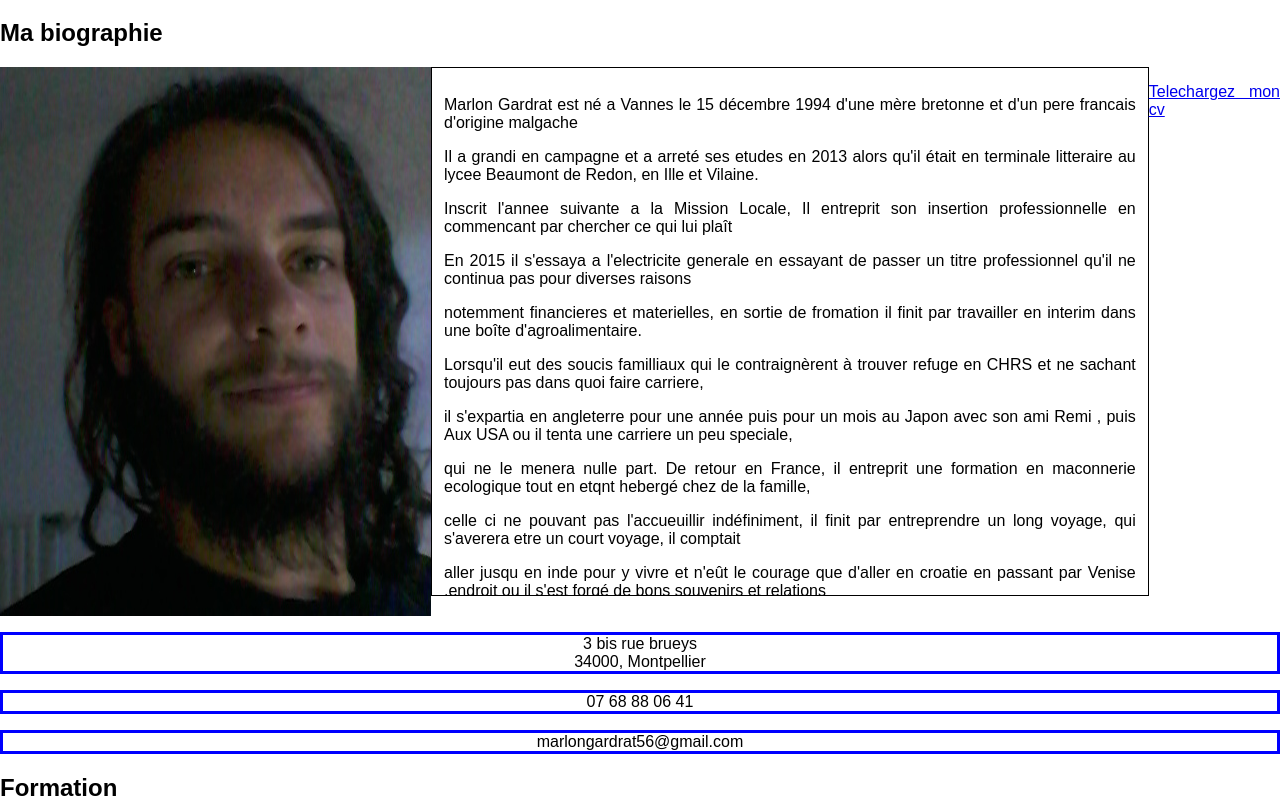
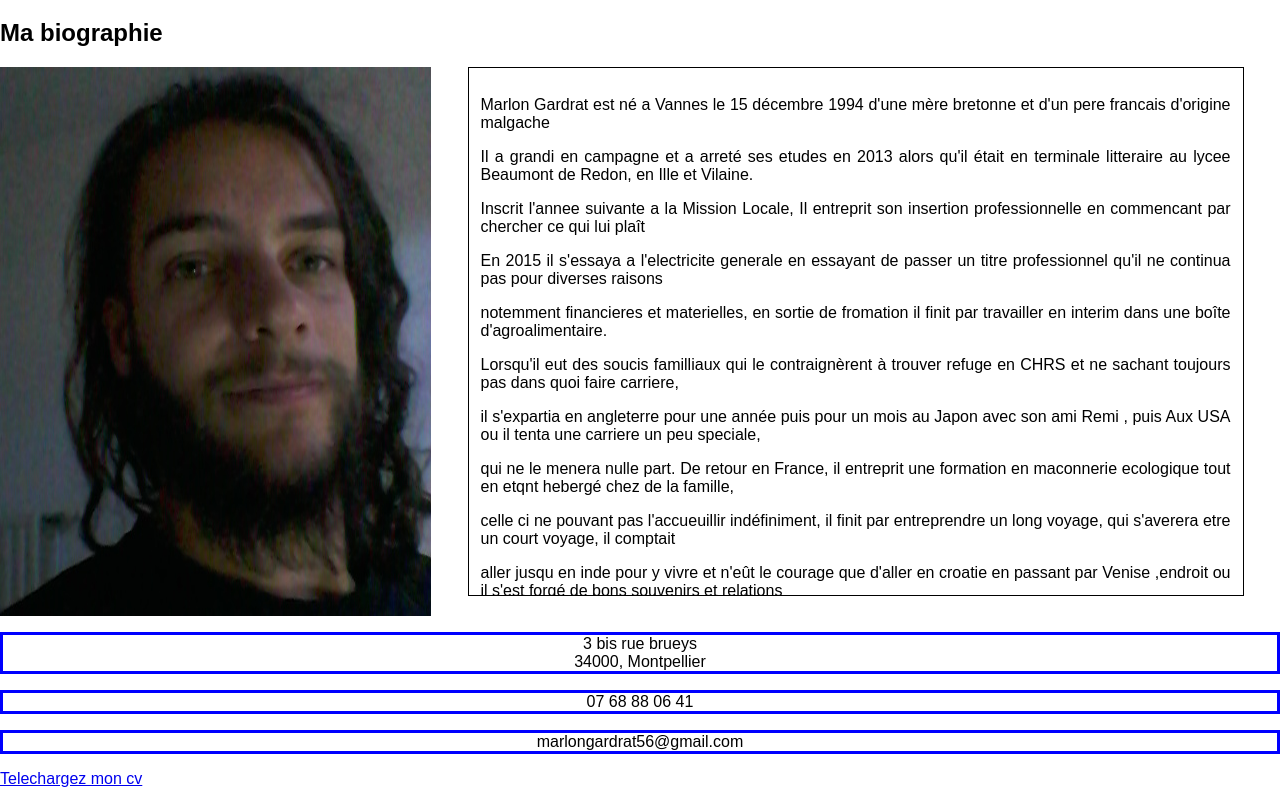
Before and after one commit to mg56pro/cvNumerique, a plain HTML site: page index.html in a window 1280 px wide. Shown: the part 104-909 px from the top of the page. Drawn offline with Linux system fonts and the light colour scheme.

Commit message:
integration et corrections

```diff
--- a/index.html
+++ b/index.html
@@ -40,14 +40,16 @@
 			<p class ="textebio">sa chaine twitch aura pour but de le developper personnellement et de divertir, de partager l'information de debattre, d'experimenter tous types d'arts.</p>
 
 
-	</div>
-	<p><a href="file:CvMarlonGardrat.pdf"class="button" target= "_blank">Telechargez mon cv</a></p>
+		</div>
+
 	</div>
 	<div class="blink" id="contact">
 		<p id="adresse">3 bis rue brueys </br> 34000, Montpellier</p>
 		<p id="tel"> 07 68 88 06 41</p>
 		<p id="mail">marlongardrat56@gmail.com</p>
 	</div>
+	<p><a href=file:CvMarlonGardrat.pdf"class="button" target= "_blank">Telechargez mon cv</a></p>
+
 
 	<h2 id="formation">Formation</h2>
 	<ul>
```
